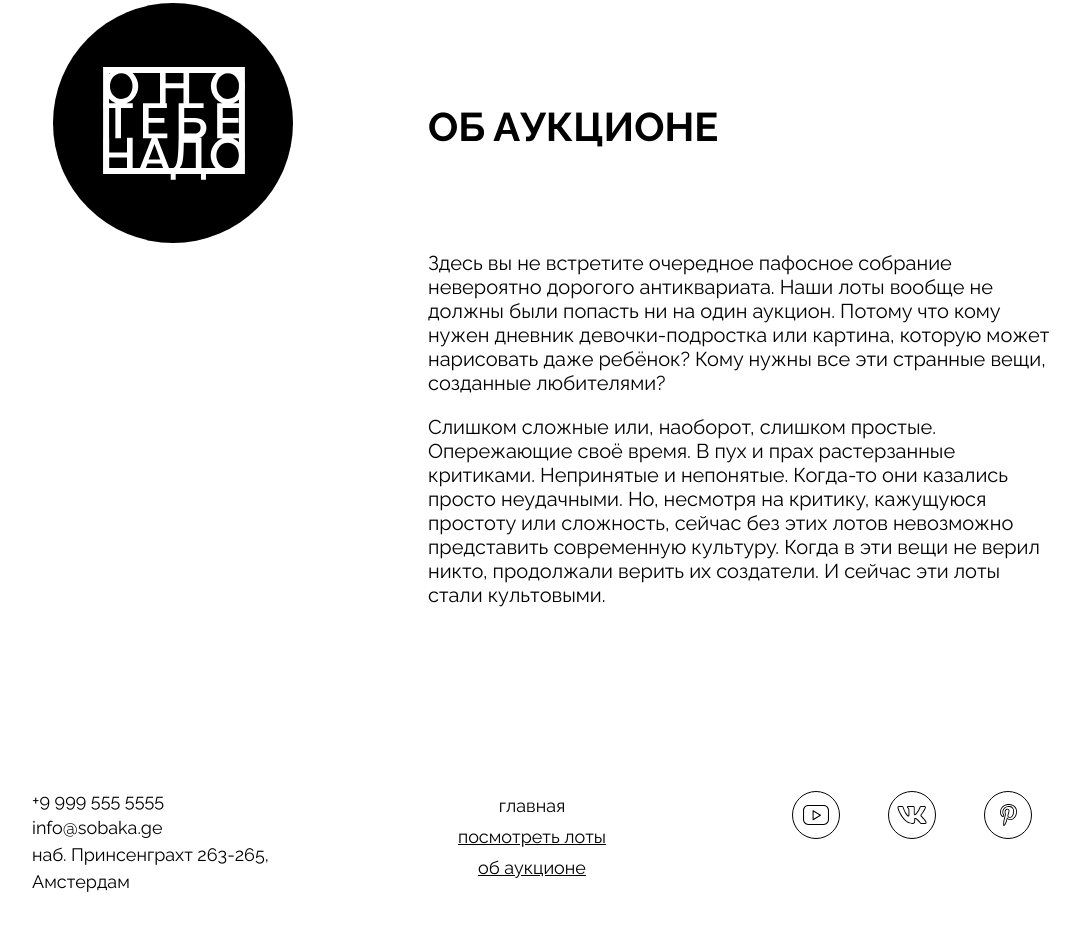
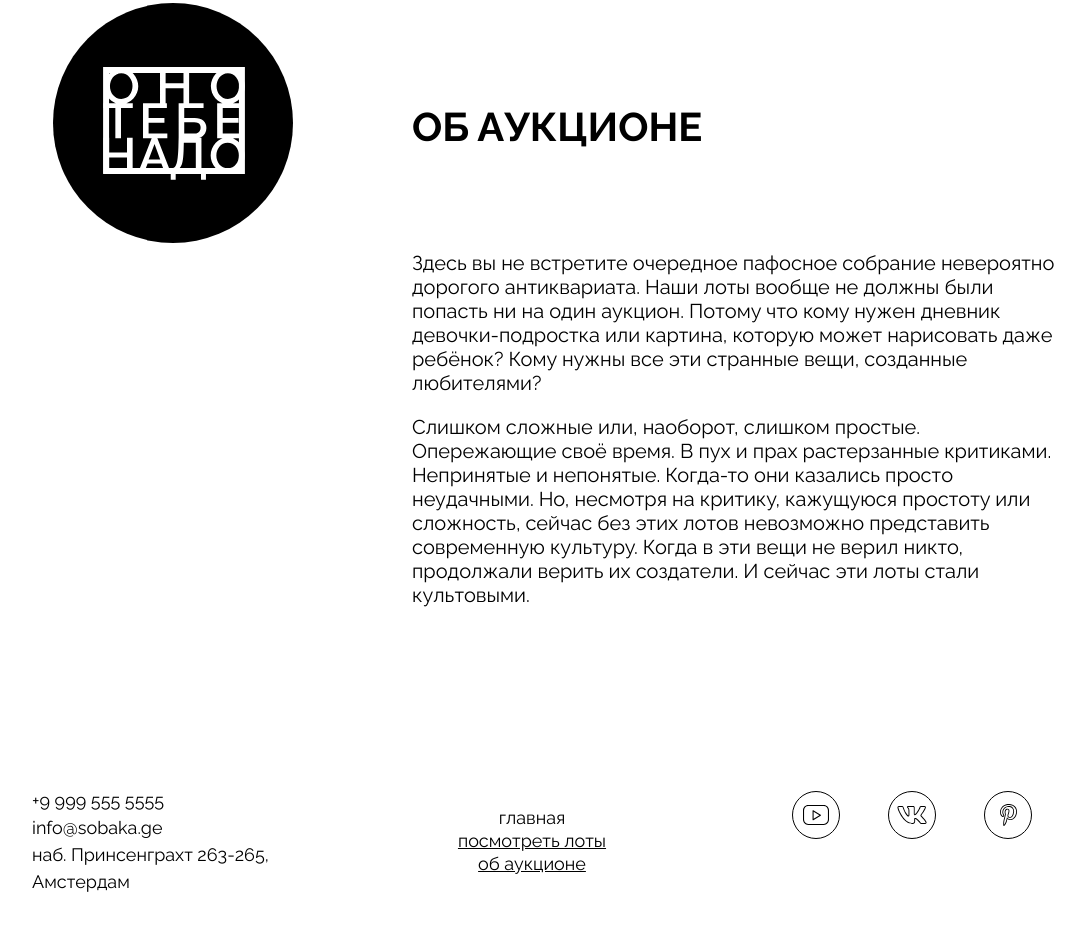
Before and after one commit to DinaZinatullina/ono-tebe-nado-fd, a plain HTML site: page index.html in a window 1280 px wide. Shown: the part 2112-3042 px from the top of the page, without its empty margins (108-1193 px from the left). Drawn offline with Linux system fonts and the light colour scheme.

Commit message:
please work

```diff
--- a/styles/style.css
+++ b/styles/style.css
@@ -288,7 +288,7 @@ address {
     position: relative;
     max-width: 1100px;
     margin: 0 auto;
-    box-sizing: border-box;
+    align-items: start;
 }
 
 .about__logo-container {
@@ -317,7 +317,6 @@ address {
 
 .about__column {
     grid-column: 2;
-    padding-left: 16px;
     margin-top: 100px;
     align-self: center;
     width: auto;
@@ -385,7 +384,7 @@ address {
 }
 
 .footer__menu-list-item {
-    margin-bottom: 10px;
+    margin-bottom: 2px;
     font-weight: 400;
     font-size: 18px;
 }
```
